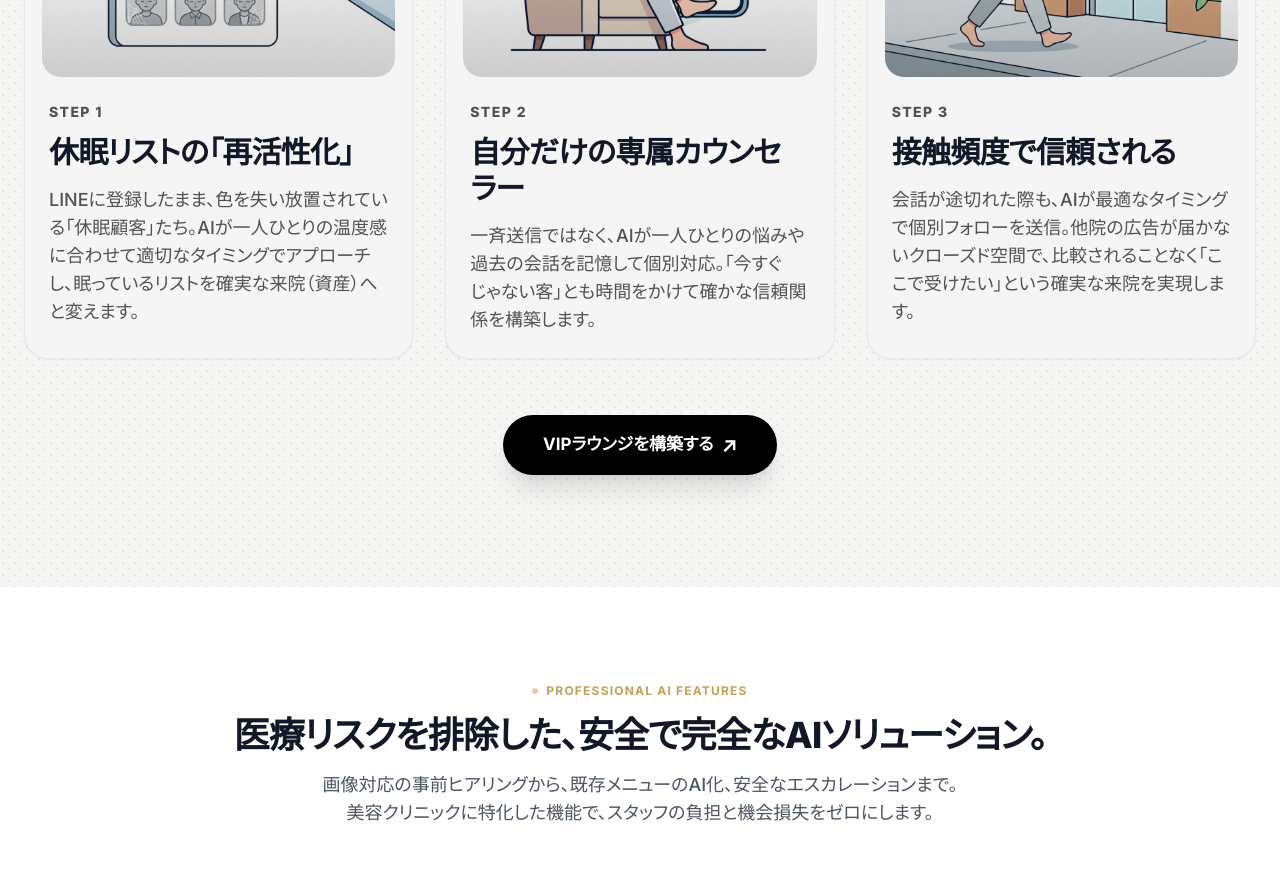
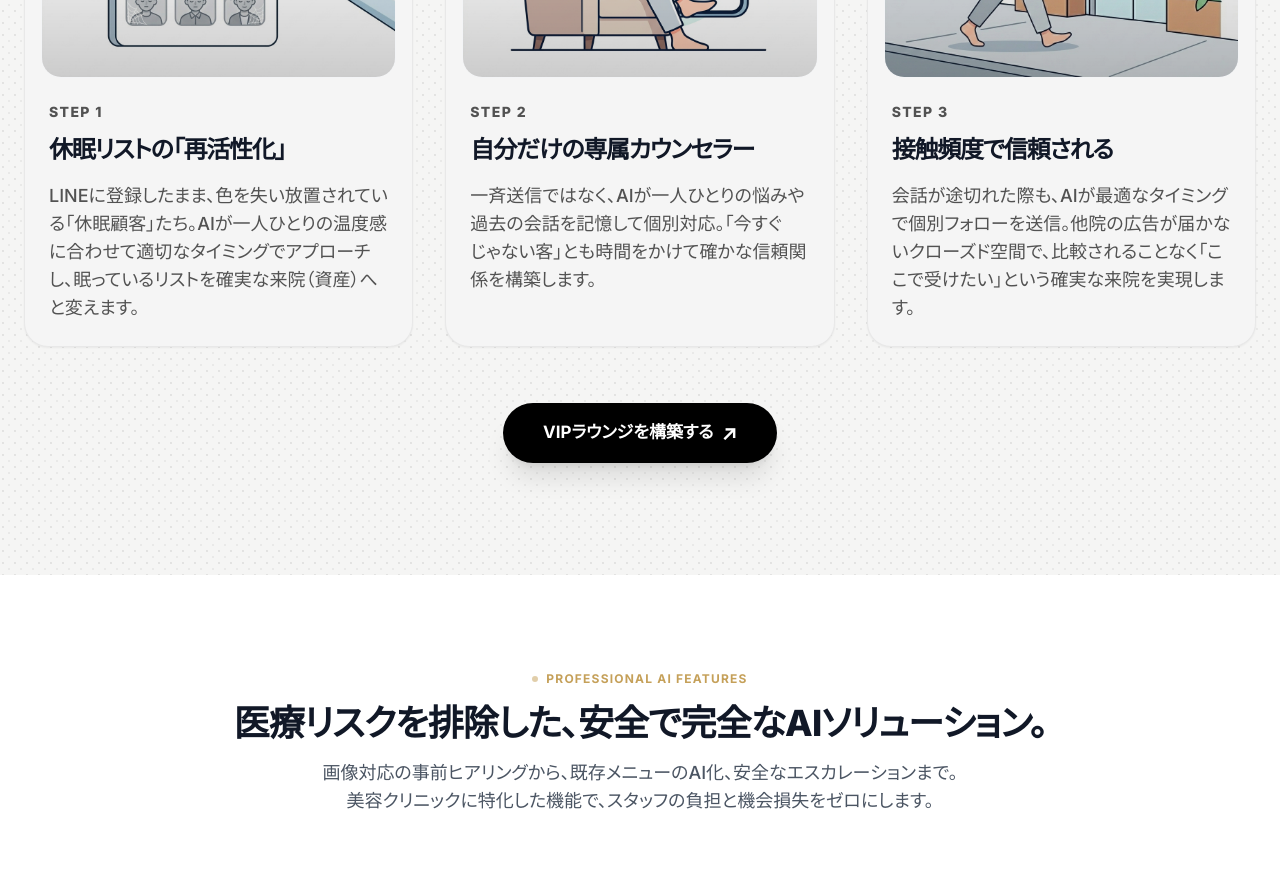
Before and after one commit to mikamishunpei/quicka-sdr-lp, a React (Vite) app: page /clinic in a window 1280 px wide. Shown: the part 2940-3817 px from the top of the page. Built offline with nearby package versions, Linux system fonts and the light colour scheme.

Commit message:
style: Prevent step titles from wrapping and adjust sizing

```diff
--- a/src/components/ui/hero-monochrome.tsx
+++ b/src/components/ui/hero-monochrome.tsx
@@ -529,7 +529,7 @@ export function HeroMonochrome({
                     <span className={cn("block text-sm uppercase tracking-widest font-black text-brand-gold mb-3", palette.subtle)}>
                       Step {index + 1}
                     </span>
-                    <h3 className={cn("block text-2xl md:text-3xl font-black tracking-tight relative z-10 leading-tight", isDark ? "text-white" : "text-gray-900")}>
+                    <h3 className={cn("block text-xl sm:text-2xl lg:text-xl xl:text-2xl font-black tracking-tighter relative z-10 leading-tight whitespace-nowrap", isDark ? "text-white" : "text-gray-900")}>
                       {step.title}
                     </h3>
                     <p className={cn("mt-4 text-base md:text-lg font-medium leading-relaxed relative z-10 text-gray-600", palette.subtle)}>
```
